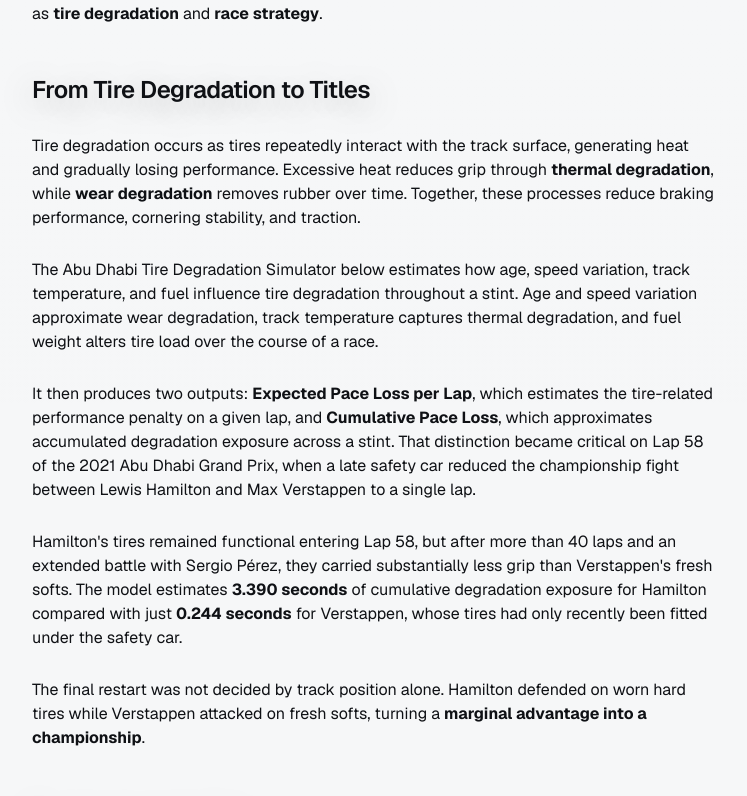
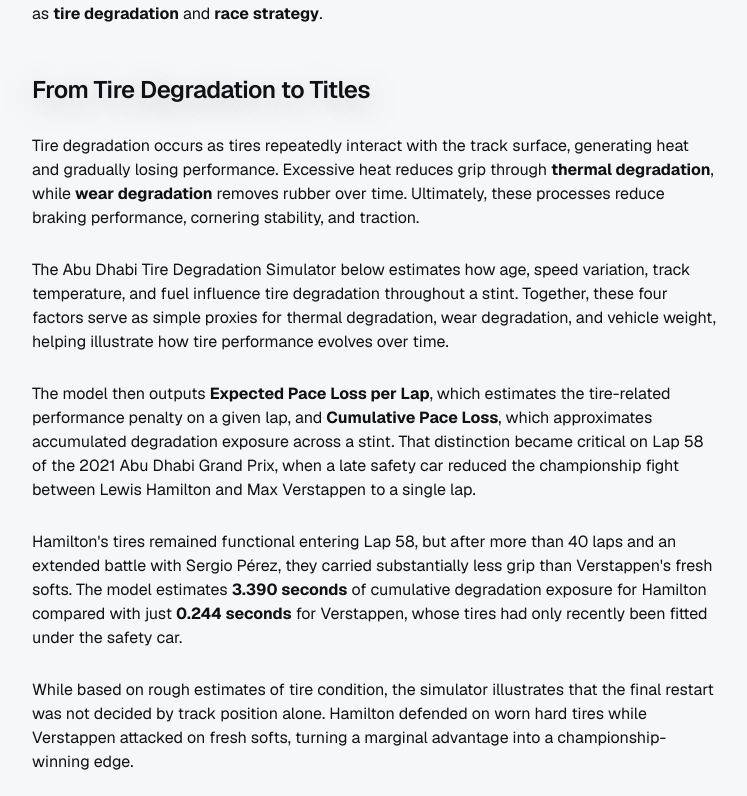
Before and after one commit to cflores124/undervalued, a Next.js app: page /articles/red-bull-f1 in a window 1280 px wide. Shown: the part 1804-2600 px from the top of the page, without its empty margins (32-779 px from the left). Built offline with nearby package versions, Linux system fonts and the light colour scheme.

Commit message:
Red Bull Update

```diff
--- a/src/components/articles/RedBullArticle.tsx
+++ b/src/components/articles/RedBullArticle.tsx
@@ -117,7 +117,7 @@ export default function RedBullArticle() {
 
               <p>
                 Part of the answer was personal. Founder Dietrich Mateschitz
-                was a passionate fan who wanted to build a winning team. But
+                was a passionate fan who wanted to build a winning team and car. But
                 the investment is also strategic. Formula 1 places Red Bull
                 inside one of the world&apos;s most competitive and
                 technologically advanced environments, where the pursuit of
@@ -201,21 +201,20 @@ export default function RedBullArticle() {
                 Excessive heat reduces grip through{" "}
                 <strong>thermal degradation</strong>, while{" "}
                 <strong>wear degradation</strong> removes rubber over time.
-                Together, these processes reduce braking performance, cornering
+                Ultimately, these processes reduce braking performance, cornering
                 stability, and traction.
               </p>
 
               <p>
-                The Abu Dhabi Tire Degradation Simulator below estimates how
-                age, speed variation, track temperature, and fuel influence tire
-                degradation throughout a stint. Age and speed variation
-                approximate wear degradation, track temperature captures thermal
-                degradation, and fuel weight alters tire load over the course of
-                a race.
+                The Abu Dhabi Tire Degradation Simulator below estimates how age, speed
+                variation, track temperature, and fuel influence tire degradation throughout a
+                stint. Together, these four factors serve as simple proxies for thermal
+                degradation, wear degradation, and vehicle weight, helping illustrate how tire
+                performance evolves over time.
               </p>
 
               <p>
-                It then produces two outputs:{" "}
+                The model then outputs{" "}
                 <strong>Expected Pace Loss per Lap</strong>, which estimates
                 the tire-related performance penalty on a given lap, and{" "}
                 <strong>Cumulative Pace Loss</strong>, which approximates
@@ -237,9 +236,10 @@ export default function RedBullArticle() {
               </p>
 
               <p>
-                The final restart was not decided by track position alone.
-                Hamilton defended on worn hard tires while Verstappen attacked
-                on fresh softs, turning a <strong>marginal advantage into a championship</strong>.
+                While based on rough estimates of tire condition, the simulator illustrates
+                that the final restart was not decided by track position alone. Hamilton
+                defended on worn hard tires while Verstappen attacked on fresh softs, turning
+                a marginal advantage into a championship-winning edge.
               </p>
 
               <h2 className="mt-12 mb-3 text-2xl font-semibold tracking-tight text-foreground">
```
